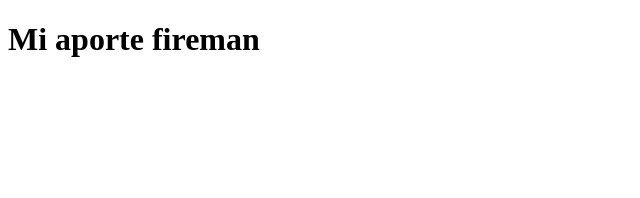
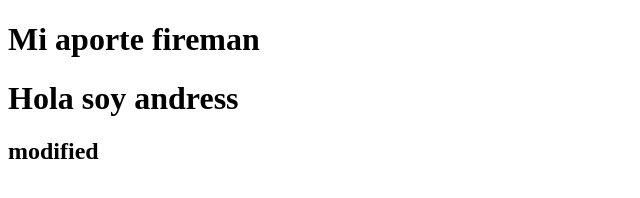
Before and after one commit to albertopinedaorozco/ejemploteam, a plain HTML site: page fireman.html in a window 1280 px wide. Shown: the whole page, without its empty margins (0-640 px from the left). Drawn offline with Linux system fonts and the light colour scheme.

Commit message:
andres3olivero

```diff
--- a/fireman.html
+++ b/fireman.html
@@ -9,6 +9,9 @@
 <body>
     <h1>
         Mi aporte fireman
+
     </h1>
+    <h1>Hola soy andress</h1>
+    <h2>modified</h2>
 </body>
 </html>
```
